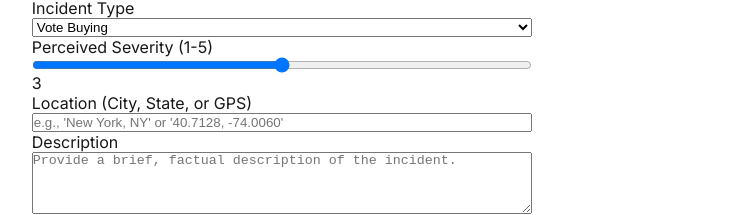
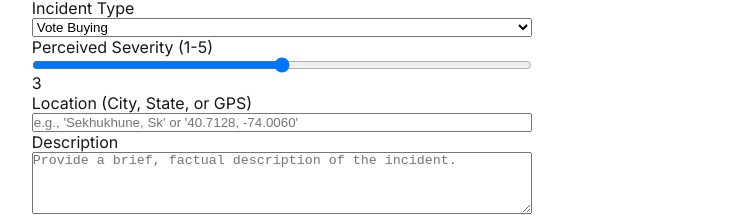
Before and after one commit to Sanenelisiwe1975/base, a Next.js app in the folder Baxela/: page / in a window 1280 px wide. Shown: the part 222-437 px from the top of the page, without its empty margins (273-1006 px from the left). Built offline with nearby package versions, Linux system fonts and the light colour scheme; no server answers; what @coinbase/onchainkit would draw is missing.

Commit message:
plave holder

```diff
--- a/Baxela/app/page.tsx
+++ b/Baxela/app/page.tsx
@@ -163,7 +163,7 @@ export default function ReportPage() {
               type="text"
               id="location"
               name="location"
-              placeholder="e.g., 'New York, NY' or '40.7128, -74.0060'"
+              placeholder="e.g., 'Sekhukhune, Sk' or '40.7128, -74.0060'"
               value={formData.location}
               onChange={handleChange}
               required
```
